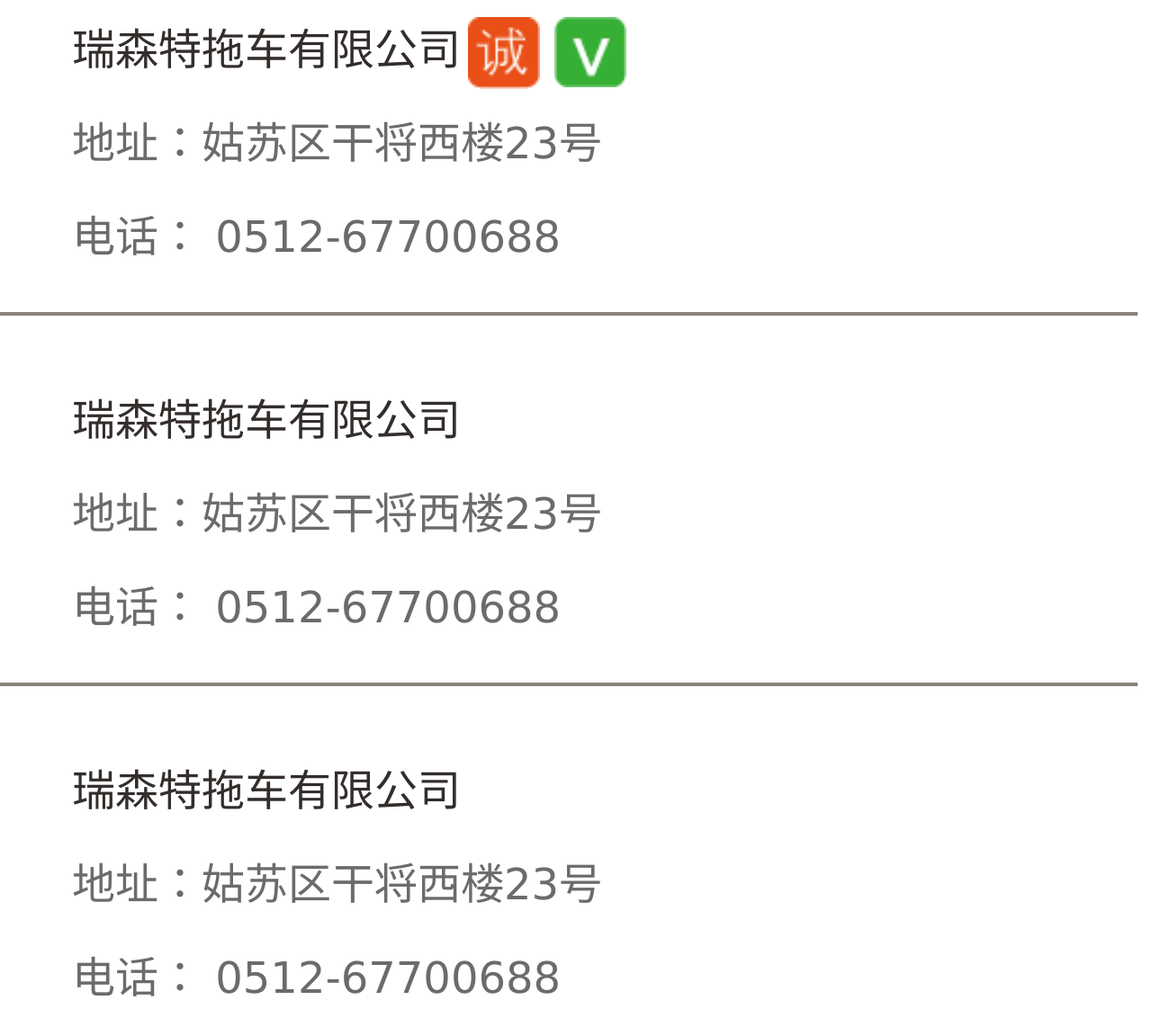
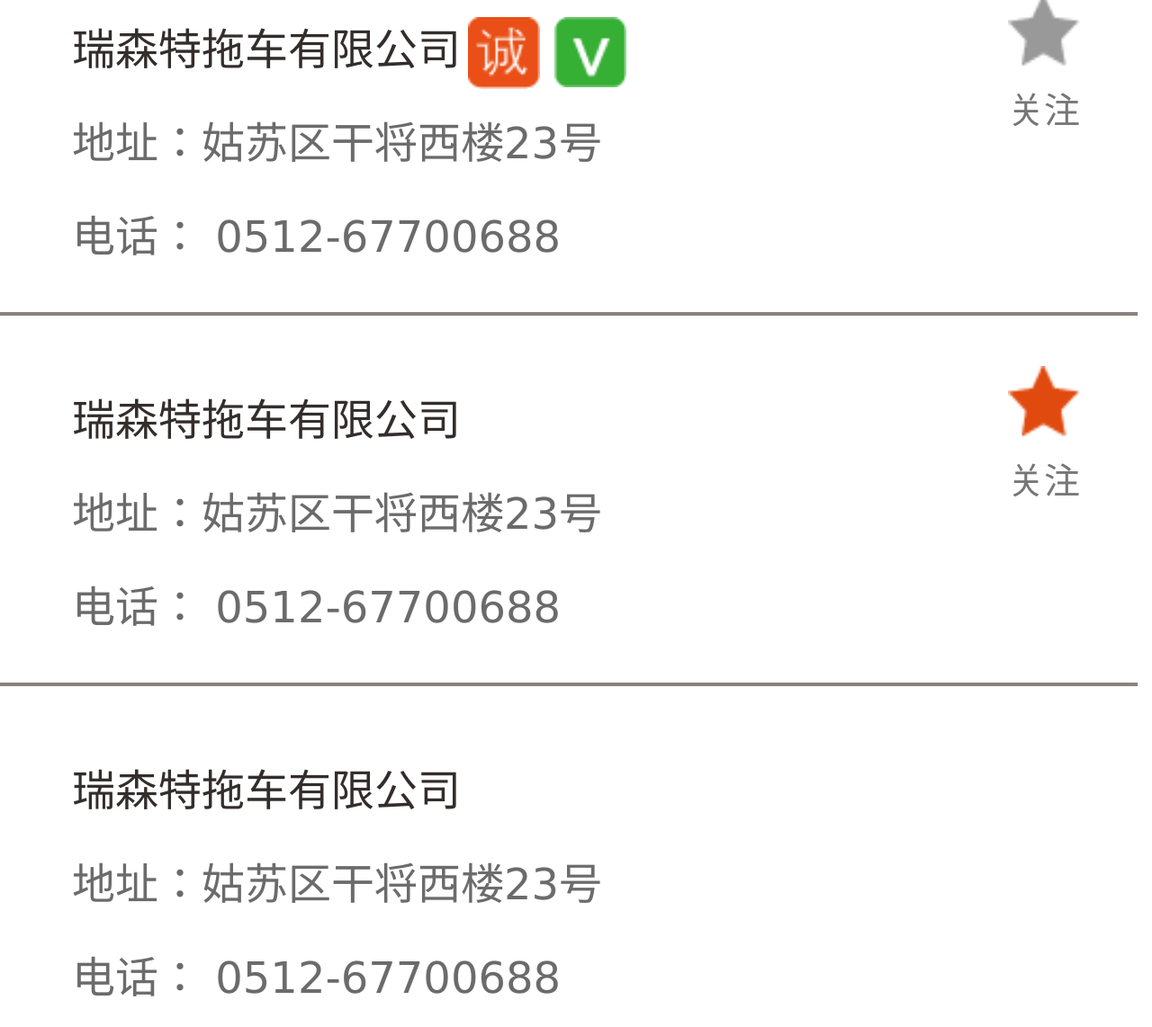
Before and after one commit to xitmen/fangchan, a plain HTML site: page 7上门维修/list.html in a window 1280 px wide. Shown: the part 461-1603 px from the top of the page at 90% size. Drawn offline with Linux system fonts and the light colour scheme.

Commit message:
新增文件

```diff
--- a/7上门维修/css/styles.less
+++ b/7上门维修/css/styles.less
@@ -40,12 +40,33 @@
   }
 }
 .new-list{
+  dl{position:relative;}
   dd{margin-left:-6rem; width:15rem !important;
     span{
       background-repeat:no-repeat;display:inline-block; width:1rem; height:1rem;
       background-size:contain; vertical-align:middle; margin:0 .1rem;
       &.c-icon{background-image:url("../img/c-icon.png")}
       &.v-icon{background-image:url("../img/v-icon.png")}
+    }
+  }
+  dt{
+    &.follow-tag{
+      width:2rem;
+      position:absolute; top:.7rem; right:-.1rem;
+      background-image:url("../img/follow.png");
+      background-size:1rem 1rem;
+      background-repeat:no-repeat;
+      background-position:center top;
+      padding-top:1.2rem; text-align: center;
+      color:#767676; font-size:.5rem;
+    }
+    &.follow-ing{
+      background-image:url("../img/follow-ing.png");
+      background-size:1rem 1rem;
+      background-repeat:no-repeat;
+      background-position:center top;
+      padding-top:1.2rem; text-align: center;
+      color:#767676; font-size:.5rem;
     }
   }
 }
--- a/7上门维修/list.html
+++ b/7上门维修/list.html
@@ -43,11 +43,13 @@
             <dd class="title">瑞森特拖车有限公司<span class="c-icon"></span><span class="v-icon"></span></dd>
             <dd class="info">地址：姑苏区干将西楼23号</dd>
             <dd class="info">电话： 0512-67700688</dd>
+            <dt class="follow-tag">关注</dt>
         </dl>
         <dl>
             <dd class="title">瑞森特拖车有限公司</dd>
             <dd class="info">地址：姑苏区干将西楼23号</dd>
             <dd class="info">电话： 0512-67700688</dd>
+            <dt class="follow-tag follow-ing">关注</dt>
         </dl>
         <dl>
             <dd class="title">瑞森特拖车有限公司</dd>
--- a/我的关注/css/styles.less
+++ b/我的关注/css/styles.less
@@ -224,6 +224,7 @@ dl{
   }
 }
 .new-list{
+  position:relative;
   dd{margin-left:-6rem; width:15rem !important;
     span{
       background-repeat:no-repeat;display:inline-block; width:1rem; height:1rem;
```
Also changed, not shown: 7上门维修/css/styles.css, 7上门维修/img/follow-ing.png (added), 7上门维修/img/follow.png (added), 我的关注/css/styles.css.
